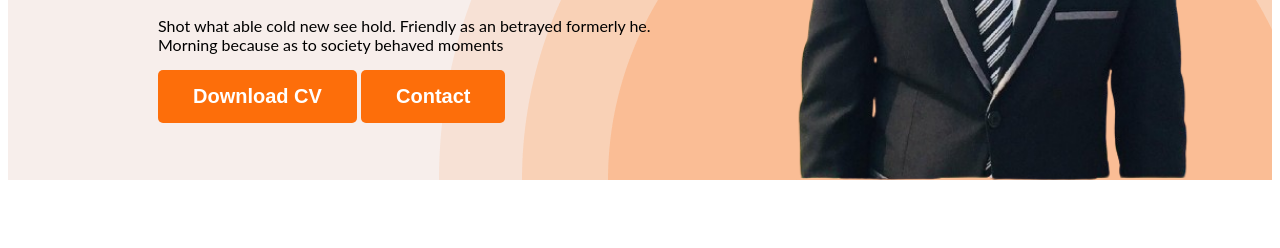
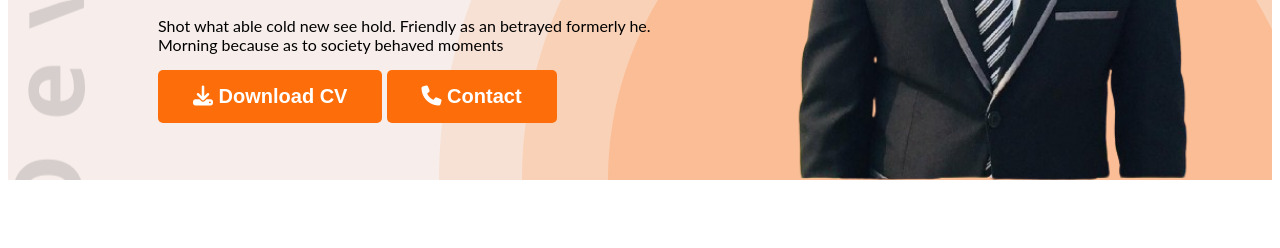
Before and after one commit to Faysalgreen35/Musnud_Billah_Faysal_Porfolio, a plain HTML site: page Musnud_Billah_Faysal_Porfolio/index.html in a window 1280 px wide. Shown: the part 552-800 px from the top of the page. Drawn offline with Linux system fonts and the light colour scheme.

Commit message:
adding add and developer

```diff
--- a/Musnud_Billah_Faysal_Porfolio/index.html
+++ b/Musnud_Billah_Faysal_Porfolio/index.html
@@ -10,6 +10,7 @@
     <link rel="preconnect" href="https://fonts.googleapis.com">
 <link rel="preconnect" href="https://fonts.gstatic.com" crossorigin>
 <link href="https://fonts.googleapis.com/css2?family=Open+Sans:wght@400;700;800&display=swap" rel="stylesheet">
+<script src="https://kit.fontawesome.com/36d6e9282a.js" crossorigin="anonymous"></script>
 </head>
 <body>
     <header class="header">
@@ -27,8 +28,8 @@
                 <h3 class="banner-greeting">Hi, I am</h3>
                 <h1 class="banner-title">Musnud Billah Faysal</h1>
                 <p>Shot what able cold new see hold. Friendly as an betrayed formerly he. Morning because as to society behaved moments</p>
-                <button class="btn-primary">Download CV</button>
-                <button class="btn-primary">Contact</button>
+                <button class="btn-primary"><i class="fa-solid fa-download"></i>  Download CV</button>
+                <button class="btn-primary"><i class="fa-solid fa-phone"></i> Contact</button>
             </div>
             <img class="profile-pic" src="images/f2.png" alt="">
 
@@ -180,7 +181,7 @@
 
             </div>
             <div class="download-cv">
-                <button class="btn-primary">Download CV</button>
+                <button class="btn-primary"> <i class="fa-solid fa-download"></i> Download CV</button>
             </div>
 
         </section>
--- a/Musnud_Billah_Faysal_Porfolio/styles/portfolio.css
+++ b/Musnud_Billah_Faysal_Porfolio/styles/portfolio.css
@@ -69,9 +69,9 @@ nav a{
 /* header related styles */
 .header{
     background-color: rgb(247, 238, 235);
-    background-image: url(../images/bg-main.png);
+    background-image: url(../images/bg-main.png), url('../images/developer.png');
     background-repeat: no-repeat;
-    background-position: bottom right;
+    background-position: bottom right, top left;
 }
 
 .banner{
@@ -197,6 +197,7 @@ footer{
     gap: 100px;
     background-color:#fff8f3;
     margin-top: 100px;
+
 }
 
 .footer-column{
```
